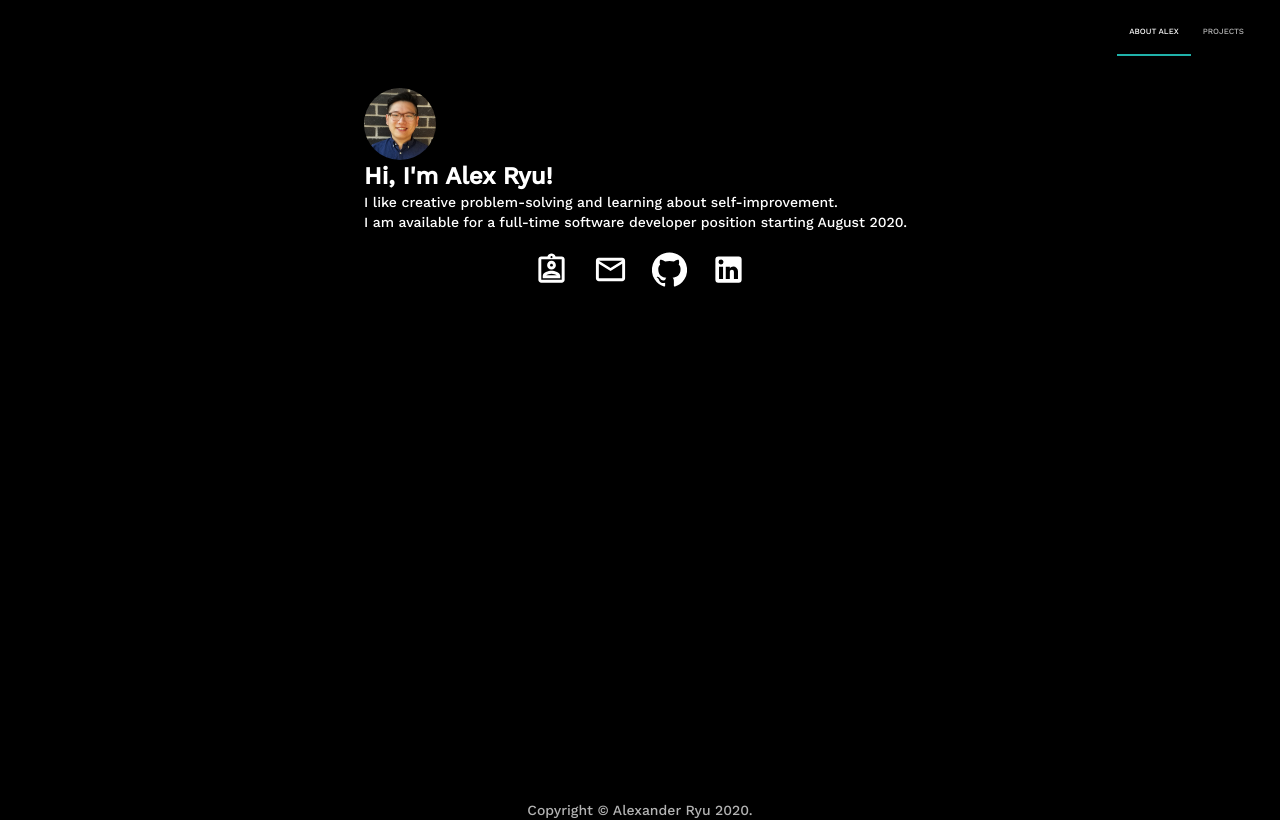
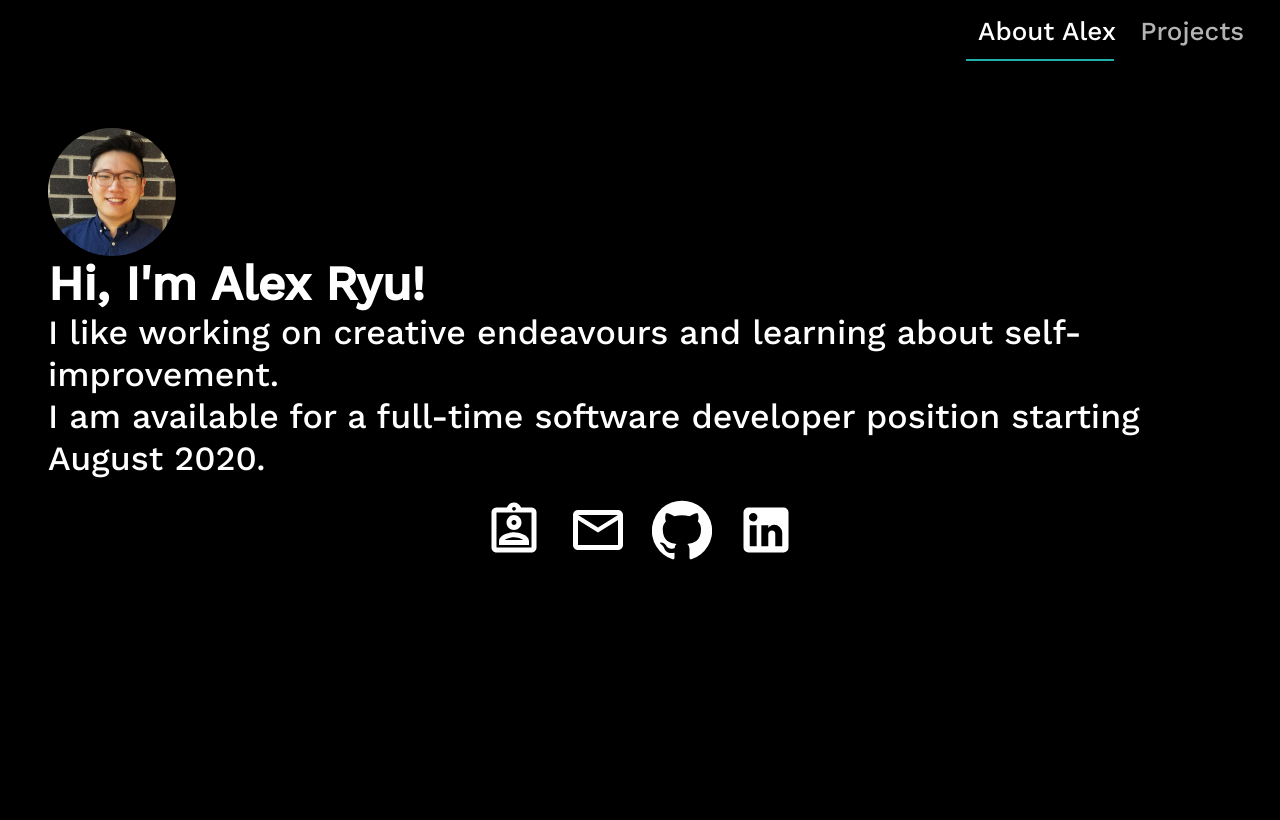
Before and after one commit to ayryu/personal-site, a React (Create React App) app: page / in a window 1280 px wide. Built offline with nearby package versions, Linux system fonts and the light colour scheme.

Commit message:
Added dark/light mode resume options and adjusted tab fonts

```diff
--- a/package.json
+++ b/package.json
@@ -18,7 +18,8 @@
     "start": "react-scripts start",
     "build": "react-scripts build",
     "test": "react-scripts test",
-    "eject": "react-scripts eject"
+    "eject": "react-scripts eject",
+    "deploy-production": "react-scripts build && pscp -r ./build/* ayryu@142.93.149.201:/var/www/alexryu.ca/html"
   },
   "eslintConfig": {
     "extends": "react-app"
--- a/src/App.js
+++ b/src/App.js
@@ -1,18 +1,6 @@
 import React from 'react';
 import NavBar from './components/navbar';
-import Typography from '@material-ui/core/Typography';
 import { makeStyles } from '@material-ui/core/styles';
-
-const Copyright = () => {
-  return (
-    <Typography variant="body2" color="textSecondary" align="center">
-      {'Copyright © '}
-        Alexander Ryu {''}
-      {new Date().getFullYear()}
-      {'.'}
-    </Typography>
-  );
-}
 
 const useStyles = makeStyles({
   root: {
@@ -26,7 +14,6 @@ function App() {
   return (
     <div className={classes.root}>
       <NavBar />
-      <Copyright style= {{ alignContent: 'flex-end' }}/>
     </div>
   );
 }
--- a/src/components/about.js
+++ b/src/components/about.js
@@ -8,15 +8,15 @@ import Icons from './icons';
 
 const useStyles = makeStyles((theme) => ({
     root: {
-        marginTop: theme.spacing(4),
+        marginTop: theme.spacing(8),
         display: 'flex',
         flexDirection: 'column',
         alignContent: 'center',
         background: "#000",
     },
     avatar: {
-        width: theme.spacing(9),
-        height: theme.spacing(9),
+        width: theme.spacing(16),
+        height: theme.spacing(16),
       },
     text: {
         display: 'inline-block',
@@ -24,13 +24,16 @@ const useStyles = makeStyles((theme) => ({
         alignItems: 'center',
         marginBottom: theme.spacing(1),
       },
+    // summary: {
+    //     fontSize: 18,
+    // },
 }));
 
 const About = () => {
     const classes = useStyles();
 
     return (
-            <Container maxWidth="sm" className={classes.root}>
+            <Container maxWidth="xl" className={classes.root}>
                 <CssBaseline />
                         <Avatar
                         className={classes.avatar}
@@ -38,13 +41,13 @@ const About = () => {
                         src='/static/images/pics/profile.jpg'/>
 
                         <div className={classes.text}>
-                            <Typography variant="h5" style={{ fontWeight: 'bolder' }}>
+                            <Typography variant="h3" style={{ fontWeight: 'bolder' }}>
                             Hi, I'm Alex Ryu!
                             </Typography>
-                            <Typography variant="body2">
-                            I like creative problem-solving and learning about self-improvement.
+                            <Typography variant="h4">
+                            I like working on creative endeavours and learning about self-improvement.
                             </Typography>
-                            <Typography variant="body2">
+                            <Typography variant="h4">
                             I am available for a full-time software developer position starting August 2020.
                             </Typography>
                         </div>
--- a/src/components/icons.js
+++ b/src/components/icons.js
@@ -7,22 +7,24 @@ import MailOutlineIcon from '@material-ui/icons/MailOutline';
 import AssignmentIndOutlinedIcon from '@material-ui/icons/AssignmentIndOutlined';
 import LinkedInIcon from '@material-ui/icons/LinkedIn';
 import GitHubIcon from '@material-ui/icons/GitHub';
-import BeenhereIcon from '@material-ui/icons/Beenhere';
 import Collapse from '@material-ui/core/Collapse';
-import Card from '@material-ui/core/Card';
-import CardMedia from '@material-ui/core/CardMedia';
+import Resume from './resume';
 
 const useStyles = makeStyles((theme) => ({
+    button: {
+      width: 60,
+      height: 60,
+    },
+    collapse: {
+      alignSelf: 'center',
+      width: '80%',
+      paddingTop: theme.spacing(2),
+      },
     links: {
       display: 'flex',
       justifyContent: 'center',
       alignItems: 'center',
       minWidth: 'auto'
-    },
-    collapse: {
-      alignSelf: 'center',
-      width: '80%',
-      paddingTop: theme.spacing(2),
     },
     media: {
       // height: 0, paddingTop: '100%', paddingBottom: '45%' for perfect visibility if collapse width: '80%'
@@ -34,35 +36,30 @@ const useStyles = makeStyles((theme) => ({
 
 const Icons = () => {
     const classes = useStyles();
-    // const [ skillsPanel, setSkillsPanel] = useState(false);
     const [ resumePanel, setResumePanel] = useState(false);
+    const [ resumeView, setResumeView ] = useState(false);
 
-    // const handleSkillsChange = () => {
-    //     setSkillsPanel((prev) => !prev);
-    //     setResumePanel(false);
-    //   };
-
-      const handleResumeChange = () => {
+      const handleResumeOpen = () => {
         setResumePanel((prev) => !prev);
-        // setSkillsPanel(false);
       };
 
+      const toggleResumeView = (event) => {
+          event.preventDefault();
+          setResumeView(view => !view);
+      }
+
+      console.log('resumeView: ', resumeView)
+
     const collapseInfo = [
-        // {
-        //     in: skillsPanel,
-        //     image: '/static/images/pics/resume.png',
-        // },
         {
+            id: 1,
             in: resumePanel,
-            image: '/static/images/pics/resume.png',
+            image: resumeView
+            ?  '/static/images/pics/lightresume.png' : '/static/images/pics/darkresume.png',
         },
     ]
 
     const icons = [
-        // {
-        //     title: 'Skills',
-        //     id: 'SKILLS',
-        // },
         {
             title: 'Resume',
             id: 'RESUME',
@@ -83,28 +80,24 @@ const Icons = () => {
 
     const getIcon = (icon) => {
         switch(icon) {
-            // case 'SKILLS':
-            //     return(<BeenhereIcon
-            //         fontSize='large'
-            //         onClick={handleSkillsChange} />);
             case 'RESUME':
                 return(<AssignmentIndOutlinedIcon
-                    fontSize='large'
-                    onClick={handleResumeChange} />);
+                    style={{width: 60, height: 60,}}
+                    onClick={handleResumeOpen} />);
             case 'EMAIL':
                 return(<MailOutlineIcon
-                    fontSize='large'
+                    style={{width: 60, height: 60,}}
                     aria-label='Email'
                     onClick={event => window.location.href='mailto:ayryu@uwaterloo.ca'}/>);
             case 'GITHUB':
                 return(<GitHubIcon
-                    fontSize='large'
+                    style={{width: 60, height: 60,}}
                     aria-label='Github'
                     onClick={event => window.location.href='https://github.com/ayryu'}
                     />);
             default:
                 return(<LinkedInIcon
-                    fontSize='large'
+                    style={{width: 60, height: 60,}}
                     aria-label='LinkedIn'
                     onClick={event => window.location.href='https://www.linkedin.com/in/alexander-ryu/'}/>);
         }
@@ -113,19 +106,20 @@ const Icons = () => {
     return (
         <>
             {collapseInfo.map(element =>
-                <Collapse className={classes.collapse} in={element.in} timeout='auto' unmountOnExit>
-                    <Card>
-                        <CardMedia
-                            className={classes.media}
-                            image={element.image}
-                        />
-                    </Card>
+                <Collapse key={element.id} className={classes.collapse} in={element.in} timeout='auto' unmountOnExit>
+                    <Resume
+                        resume={element}
+                        media={classes.media}
+                        viewState={resumeView}
+                        toggleView={toggleResumeView}
+                        handleCollapse={handleResumeOpen}
+                    />
                 </Collapse>
             )}
 
             <Grid container className={classes.links} background="#000" spacing={0}>
                 {icons.map(icon =>
-                    <Grid item>
+                    <Grid item key={icon.id}>
                         <IconButton>
                             <Tooltip title={icon.title} arrow>
                                 {getIcon(icon.id)}
--- a/src/components/navbar.js
+++ b/src/components/navbar.js
@@ -8,7 +8,6 @@ import Grid from '@material-ui/core/Grid';
 import Tabs from '@material-ui/core/Tabs';
 import Tab from '@material-ui/core/Tab';
 import Box from '@material-ui/core/Box';
-
 
 const projects = [
     {
@@ -64,6 +63,7 @@ const useStyles = makeStyles((theme) => ({
     root: {
         flexGrow: 1,
         height: '100vh',
+        fontFamily: `'Work Sans', sans-serif`,
     },
     appbar: {
         backgroundColor: 'transparent',
@@ -71,15 +71,16 @@ const useStyles = makeStyles((theme) => ({
 
     },
     tab: {
-      fontSize: 8,
-      minWidth: 'auto'
+      fontSize: 26,
+      minWidth: 'auto',
+      textTransform: "none"
     },
     tabPanels: {
       background: "#000",
-      paddingTop: theme.spacing(4),
+      paddingTop: theme.spacing(5),
+      fontFamily: `'Work Sans', sans-serif`,
     },
     toolbar: {
-      // flexGrow: 1,
       justifyContent: 'flex-end',
       backgroundColor: 'transparent',
   },
--- /dev/null
+++ b/src/components/resume.js
@@ -0,0 +1,57 @@
+import React from 'react';
+import Breadcrumbs from '@material-ui/core/Breadcrumbs';
+import Card from '@material-ui/core/Card';
+import CardMedia from '@material-ui/core/CardMedia';
+import Link from '@material-ui/core/Link';
+import Typography from '@material-ui/core/Typography';
+import IconButton from '@material-ui/core/IconButton';
+import ExpandMoreIcon from '@material-ui/icons/ExpandMore';
+
+
+const Resume = ({ resume, toggleView, media, viewState, handleCollapse }) => {
+
+    const EnableLink = () => {
+        if(viewState) {
+            return (
+                <div style={{ display: 'flex' }}>
+                    <Link color="inherit" href='#resume' onClick={toggleView}>
+                        Resume (Dark Mode)
+                    </Link>
+                    <Typography>|</Typography>
+                    <Typography style={{ color: "#20B2AA" }}>Resume (Light Mode)</Typography>
+                    <IconButton style={{ padding: 0 }} onClick={handleCollapse}>
+                        <ExpandMoreIcon style={{ transform: 'rotate(180deg)', }}/>
+                    </IconButton>
+                </div>
+            )
+        }
+            return (
+                <div style={{ display: 'flex' }}>
+                    <Typography style={{ color: "#20B2AA" }}>Resume (Dark Mode)</Typography>
+                    <Typography>|</Typography>
+                    <Link color="inherit" href='#resume' onClick={toggleView}>
+                        Resume (Light Mode)
+                    </Link>
+                    <IconButton style={{ padding: 0 }} onClick={handleCollapse}>
+                        <ExpandMoreIcon style={{ transform: 'rotate(180deg)', }}/>
+                    </IconButton>
+                </div>
+            )
+    }
+
+    return (
+        <div id='resume'>
+            <Breadcrumbs aria-label="breadcrumb">
+                <EnableLink />
+            </Breadcrumbs>
+                <Card>
+                    <CardMedia
+                        className={media}
+                        image={resume.image}
+                    />
+                </Card>
+        </div>
+    )
+}
+
+export default Resume;
```
Also changed, not shown: public/static/images/pics/darkresume.png (added), public/static/images/pics/lightresume.png (added).
